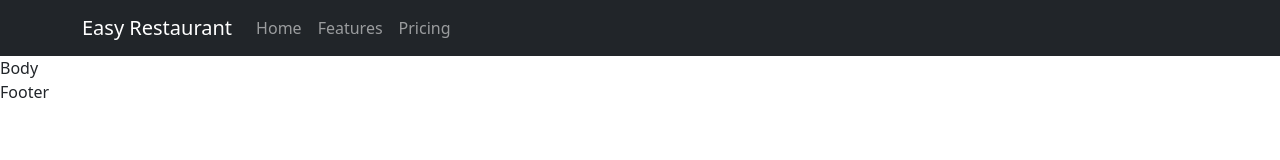
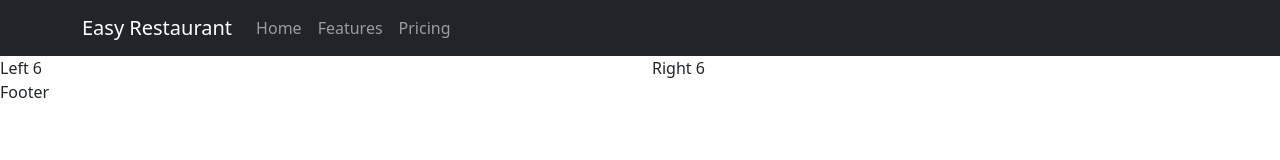
Before and after one commit to deeshubhatt07/Easy-Restaurant, a React (Create React App) app: page / in a window 1280 px wide. Shown: the top 160 px of the page. Built offline with nearby package versions, Linux system fonts and the light colour scheme.

Commit message:
created menu component

```diff
--- a/package.json
+++ b/package.json
@@ -19,12 +19,6 @@
     "test": "react-scripts test",
     "eject": "react-scripts eject"
   },
-  "eslintConfig": {
-    "extends": [
-      "react-app",
-      "react-app/jest"
-    ]
-  },
   "browserslist": {
     "production": [
       ">0.2%",
--- a/src/components/Body/Body.jsx
+++ b/src/components/Body/Body.jsx
@@ -1,9 +1,10 @@
 import React from 'react'
+import MenuList from './MenuList'
 
 const Body = () => {
   return (
     <div>
-      Body
+      <MenuList />
     </div>
   )
 }
--- /dev/null
+++ b/src/components/Body/MenuList.jsx
@@ -0,0 +1,14 @@
+import React from 'react'
+
+const MenuList = () => {
+  return (
+    <div>
+      <div className="row">
+        <div className="col">Left 6</div>
+        <div className="col">Right 6</div>
+      </div>
+    </div>
+  )
+}
+
+export default MenuList
```
